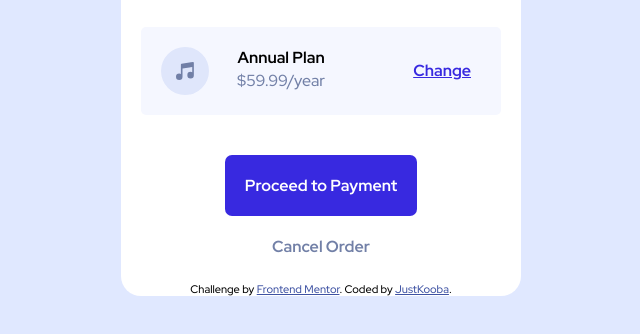
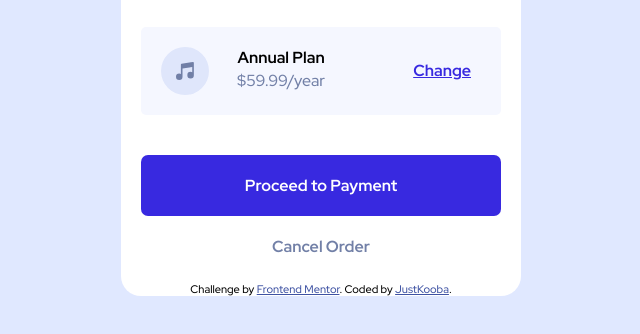
Before and after one commit to JakubKb/Order-summary, a plain HTML site: page order-summary-component-main/index.html in a window 1280 px wide. Shown: the part 402-736 px from the top of the page, without its empty margins (319-959 px from the left). Drawn offline with Linux system fonts and the light colour scheme.

Commit message:
Update style.css

```diff
--- a/order-summary-component-main/style.css
+++ b/order-summary-component-main/style.css
@@ -126,7 +126,7 @@ h1 {
 .btns {
     display: flex;
     flex-direction: column;
-    max-width: 90%;
+   width: 90%;
     margin: auto;
 }
 
```
